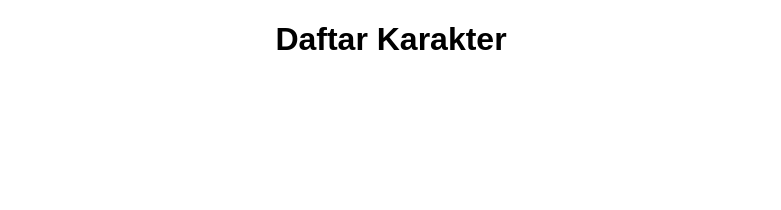
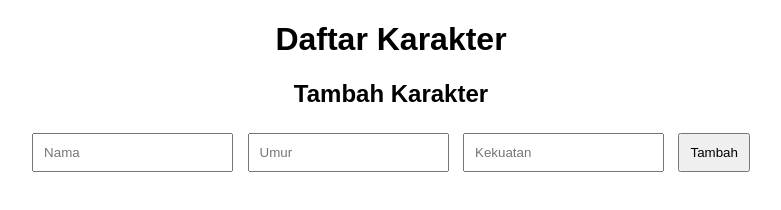
Before and after one commit to mhabilaswad/Prak3PPL_Kel9, a website: page public/index.html in a window 1280 px wide. Shown: the whole page, without its empty margins (249-1030 px from the left). Drawn offline with Linux system fonts and the light colour scheme; no server answers.

Commit message:
Menambahkan fungsi pada index.html

```diff
--- a/public/index.html
+++ b/public/index.html
@@ -20,12 +20,22 @@
             margin: 5px 0;
             background: #f9f9f9;
         }
+        input, button {
+            margin: 5px;
+            padding: 10px;
+        }
     </style>
 </head>
 <body>
 
     <h1>Daftar Karakter</h1>
     <div id="character-list"></div>
+
+    <h2>Tambah Karakter</h2>
+    <input type="text" id="name" placeholder="Nama" required>
+    <input type="number" id="age" placeholder="Umur" required>
+    <input type="text" id="power" placeholder="Kekuatan" required>
+    <button onclick="addCharacter()">Tambah</button>
 
     <script>
         // Fungsi untuk mengambil dan menampilkan karakter
@@ -44,6 +54,26 @@
                 });
         }
 
+        // Fungsi untuk menambahkan karakter baru
+        function addCharacter() {
+            const name = document.getElementById('name').value;
+            const age = document.getElementById('age').value;
+            const power = document.getElementById('power').value;
+
+            fetch('/characters', {
+                method: 'POST',
+                headers: { 'Content-Type': 'application/json' },
+                body: JSON.stringify({ name, age, power })
+            })
+            .then(response => response.json())
+            .then(() => {
+                fetchCharacters();
+                document.getElementById('name').value = '';
+                document.getElementById('age').value = '';
+                document.getElementById('power').value = '';
+            });
+        }
+
         // Panggil fetchCharacters() saat halaman dimuat
         fetchCharacters();
     </script>
```
